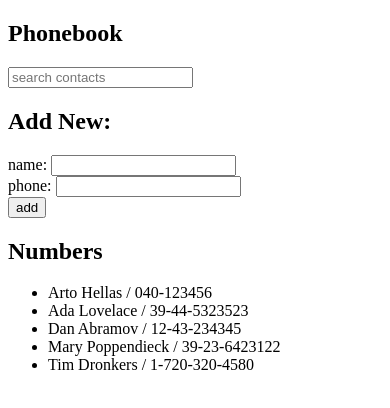
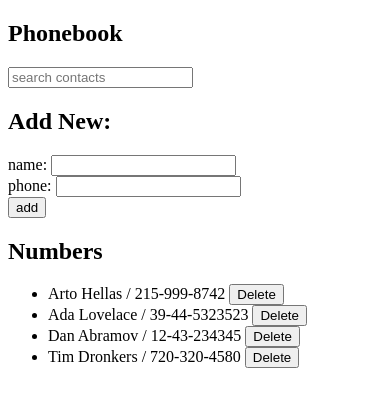
Before and after one commit to tdronkers04/fullstack-open, a React (Create React App) app in the folder part2/phonebook/: page / in a window 390 px wide. Shown: the top 408 px of the page. Built offline with nearby package versions, Linux system fonts and the light colour scheme; data requests are answered from the project's data file.

Commit message:
part 2 exercises 2.15 -2.18 PUT DELETE POST routes added to phonebook app

```diff
--- a/part2/phonebook/db.json
+++ b/part2/phonebook/db.json
@@ -2,7 +2,7 @@
   "persons": [
     {
       "name": "Arto Hellas",
-      "phone": "040-123456",
+      "phone": "215-999-8742",
       "id": 1
     },
     {
@@ -16,13 +16,8 @@
       "id": 3
     },
     {
-      "name": "Mary Poppendieck",
-      "phone": "39-23-6423122",
-      "id": 4
-    },
-    {
       "name": "Tim Dronkers",
-      "phone": "1-720-320-4580",
+      "phone": "720-320-4580",
       "id": 5
     }
   ]
--- a/part2/phonebook/src/App.js
+++ b/part2/phonebook/src/App.js
@@ -1,33 +1,56 @@
-import axios from 'axios'
 import { useEffect, useState } from 'react'
 import AllNumbers from './components/Display'
 import Search from './components/Search'
 import Form from './components/Form'
+import contacts from './services/contacts'
 
 const App = () => {
   const [persons, setPersons] = useState([])
   const [newPerson, setNewPerson] = useState({ name: '', phone: ''})
   const [ searchTerm, setSearchTerm ] = useState('')
 
-  const hook = () => {
-    axios
-      .get('http://localhost:3001/persons')
-      .then(response => {
-        setPersons(response.data);
-      });
-  }
-
-  useEffect(hook, []);
+  useEffect(() => {
+    contacts
+      .getAll()
+      .then(contacts => setPersons(contacts))
+      .catch(error => {
+        console.log(error.message)
+        alert('Something went wrong. Please try again later')
+      })
+  }, [])
 
   const addContact = (event) => {
     event.preventDefault();
     let found = persons.findIndex(person => person.name === newPerson.name);
+
     if (found !== -1) {
-      alert(`${newPerson.name} already exists in the phonebook!`)
-      setNewPerson({ name: '', phone: ''})
+      let contactId = persons[found].id;
+      let answer = window.confirm(`${newPerson.name} already exists in the phonebook. Replace the old number with the new number?`)
+
+      if (answer) {
+        contacts
+          .updateContact(contactId, newPerson)
+          .then(updatedContact => {
+            setPersons(persons.map(person => person.id !== contactId ? person : updatedContact))
+            setNewPerson({ name: '', phone: ''})
+          })
+          .catch(error => {
+            console.log(error.message)
+            alert('Something went wrong. Please try again later')
+          })
+      }
+
     } else {
-      setPersons(persons.concat([newPerson]));
-      setNewPerson({ name: '', phone: ''})
+      contacts
+        .create(newPerson)
+        .then(newContact => {
+          setPersons(persons.concat(newContact))
+          setNewPerson({ name: '', phone: ''})
+        })
+        .catch(error => {
+          console.log(error.message)
+          alert('Something went wrong. Please try again later')
+        })
     }
   }
 
@@ -41,6 +64,27 @@ const App = () => {
 
   const handleSearchChange = (event) => {
     setSearchTerm(event.target.value);
+  }
+
+  const handleDelete = (event) => {
+    const contactId = parseInt(event.target.parentElement.id);
+    const contactName = persons.find(person => person.id === contactId).name
+    let answer = window.confirm(`Are you sure you want to delete contact ${contactName}?`);
+
+    if (answer) {
+      contacts
+        .deleteContact(contactId)
+        .then(status => {
+          if (status === 200) {
+            setPersons(persons.filter(person => person.id !== contactId))
+            alert(`${contactName} successfully delete`)
+          }
+        })
+        .catch(error => {
+          console.log(error.message)
+          alert('Something went wrong. Please try again later')
+        })
+    }
   }
 
   const contactsToShow = persons.filter(person => {
@@ -63,7 +107,7 @@ const App = () => {
         newPerson={newPerson}
         />
       <h2>Numbers</h2>
-      <AllNumbers contacts={contactsToShow} />
+      <AllNumbers contacts={contactsToShow} callback={handleDelete}/>
     </div>
   )
 }
--- a/part2/phonebook/src/components/Display.js
+++ b/part2/phonebook/src/components/Display.js
@@ -1,12 +1,25 @@
 import React from 'react';
 
-const Info = ({ name, phone }) => <li>{name} / {phone}</li>
-const AllNumbers = ({ contacts }) => {
+const Delete = ({ callback }) => {
+  return <button onClick={callback}>Delete</button>
+}
+
+const Info = ({ name, phone, id, callback }) => {
+  return <li id={id}>{name} / {phone} <Delete callback={callback}/></li>
+}
+const AllNumbers = ({ contacts, callback }) => {
   return (
     <ul>
       {
         contacts.map(contact =>
-          <Info key={contact.name} name={contact.name} phone={contact.phone}/>)
+          <Info
+            key={contact.name}
+            name={contact.name}
+            phone={contact.phone}
+            id={contact.id}
+            callback={callback}
+          />
+        )
       }
     </ul>
   )
--- /dev/null
+++ b/part2/phonebook/src/services/contacts.js
@@ -0,0 +1,28 @@
+import axios from 'axios'
+const baseUrl = 'http://localhost:3001/persons'
+
+const getAll = () => {
+  let request = axios.get(baseUrl)
+  return request.then(response => response.data)
+}
+
+const create = (newContact) => {
+  let request = axios.post(baseUrl, newContact)
+  return request.then(response => response.data)
+}
+
+const deleteContact = (id) => {
+  let deleteUrl = `${baseUrl}/${id}`
+  let request = axios.delete(deleteUrl)
+  return request.then(response => response.status)
+}
+
+const updateContact = (id, newObj) => {
+  let putUrl = `${baseUrl}/${id}`
+  let request = axios.put(putUrl, newObj)
+  return request.then(response => response.data)
+}
+
+const contacts = {getAll, create, deleteContact, updateContact}
+
+export default contacts
```
